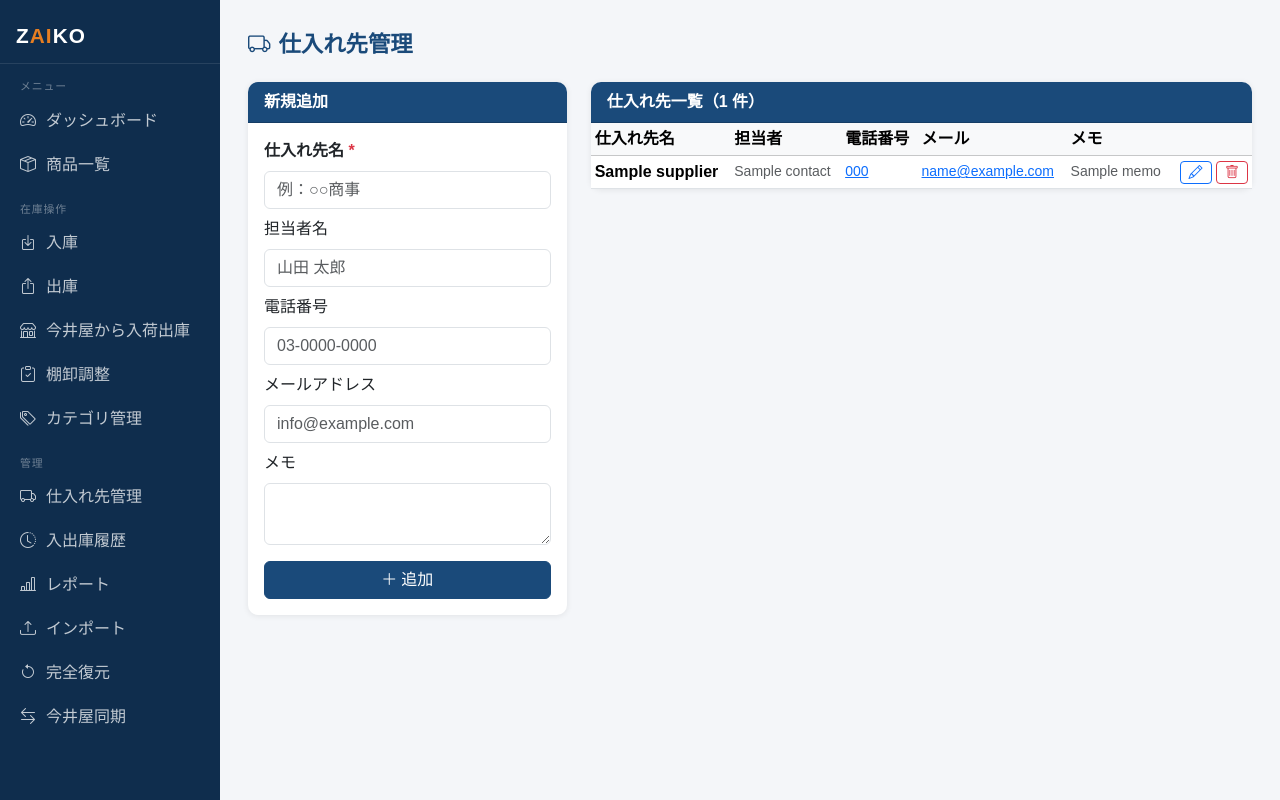
After one commit to kimai1/ZAIKO, a Flask app: template templates/suppliers.html in a window 1280 px wide. The commit adds this page. Run offline with Flask 3, Linux system fonts and the light colour scheme; the template is opened without the code that fills it: most values are stand-ins (such as "Sample title", 1, 10 or a date in 2020); parts of the project's set-up code (start-up, migrations or seed data) failed here and were passed over.

Commit message:
feat: 仕入れ先管理機能を追加（CRUD・入庫との連動）

```diff
--- a/app.py
+++ b/app.py
@@ -17,6 +17,7 @@ from core.database import (
     get_summary, get_report_data,
     import_imaiya_entries, get_synced_imaiya_ids,
     restore_from_backup,
+    get_suppliers, get_supplier, add_supplier, update_supplier, delete_supplier,
 )
 from export.csv_export import export_products_csv, export_logs_csv
 from export.excel_export import export_products_excel, export_logs_excel
@@ -159,6 +160,7 @@ def product_delete(pid):
 def stock_in_view():
     categories = get_categories()
     products = get_all_products()
+    suppliers = get_suppliers()
     if request.method == "POST":
         f = request.form
         try:
@@ -166,15 +168,25 @@ def stock_in_view():
             qty = int(f["quantity"])
             if qty <= 0:
                 raise ValueError("数量は1以上を入力してください")
-            after = stock_in(pid, qty, reason=f.get("reason", ""),
-                             operator=f.get("operator", ""))
+            sid = f.get("supplier_id")
+            supplier_id = int(sid) if sid else None
+            # 仕入れ先名をreasonに自動付与
+            reason = f.get("reason", "")
+            if supplier_id and not reason:
+                s = get_supplier(supplier_id)
+                if s:
+                    reason = s["name"] + "より入庫"
+            after = stock_in(pid, qty, reason=reason,
+                             operator=f.get("operator", ""),
+                             supplier_id=supplier_id)
             p = get_product(pid)
             flash(f"入庫完了：{p['name']} → 在庫 {after}{p['unit']}", "success")
             return redirect(url_for("stock_in_view"))
         except Exception as e:
             flash(f"エラー: {e}", "danger")
     return render_template("stock_move.html", move_type="in",
-                           products=products, categories=categories)
+                           products=products, categories=categories,
+                           suppliers=suppliers)
 
 
 @app.route("/stock/out", methods=["GET", "POST"])
@@ -487,6 +499,54 @@ def sync_imaiya():
     return render_template("sync_imaiya.html", products=products)
 
 
+# ─────────────────────────── 仕入れ先管理 ────────────────────────
+
+@app.route("/suppliers", methods=["GET", "POST"])
+def suppliers_view():
+    if request.method == "POST":
+        action = request.form.get("action")
+        if action == "add":
+            name = request.form.get("name", "").strip()
+            if not name:
+                flash("仕入れ先名を入力してください", "danger")
+            else:
+                add_supplier(
+                    name=name,
+                    contact=request.form.get("contact", "").strip(),
+                    phone=request.form.get("phone", "").strip(),
+                    email=request.form.get("email", "").strip(),
+                    memo=request.form.get("memo", "").strip(),
+                )
+                flash(f"「{name}」を追加しました", "success")
+        elif action == "delete":
+            sid = request.form.get("supplier_id")
+            if sid:
+                s = get_supplier(int(sid))
+                delete_supplier(int(sid))
+                flash(f"「{s['name'] if s else sid}」を削除しました", "success")
+        return redirect(url_for("suppliers_view"))
+    return render_template("suppliers.html", suppliers=get_suppliers())
+
+
+@app.route("/suppliers/<int:sid>/edit", methods=["GET", "POST"])
+def supplier_edit(sid):
+    s = get_supplier(sid)
+    if not s:
+        flash("仕入れ先が見つかりません", "danger")
+        return redirect(url_for("suppliers_view"))
+    if request.method == "POST":
+        update_supplier(sid,
+            name=request.form.get("name", "").strip(),
+            contact=request.form.get("contact", "").strip(),
+            phone=request.form.get("phone", "").strip(),
+            email=request.form.get("email", "").strip(),
+            memo=request.form.get("memo", "").strip(),
+        )
+        flash("仕入れ先情報を更新しました", "success")
+        return redirect(url_for("suppliers_view"))
+    return render_template("supplier_edit.html", supplier=s)
+
+
 # ─────────────────────────── 一括入庫（今井屋受け取り）─────────────
 
 @app.route("/receive", methods=["GET", "POST"])
--- a/templates/_nav_links.html
+++ b/templates/_nav_links.html
@@ -24,6 +24,9 @@
 </a>
 
 <div class="nav-section">管理</div>
+<a href="{{ url_for('suppliers_view') }}" class="nav-link {% if 'supplier' in (request.endpoint or '') %}active{% endif %}">
+  <i class="bi bi-truck"></i> 仕入れ先管理
+</a>
 <a href="{{ url_for('history') }}" class="nav-link {% if request.endpoint=='history' %}active{% endif %}">
   <i class="bi bi-clock-history"></i> 入出庫履歴
 </a>
--- /dev/null
+++ b/templates/suppliers.html
@@ -0,0 +1,106 @@
+{% extends "base.html" %}
+{% block title %}仕入れ先管理{% endblock %}
+
+{% block content %}
+<div class="page-title"><i class="bi bi-truck me-2"></i>仕入れ先管理</div>
+
+<div class="row g-4">
+  {# ── 追加フォーム ── #}
+  <div class="col-lg-4">
+    <div class="card">
+      <div class="card-header">新規追加</div>
+      <div class="card-body">
+        <form method="post">
+          <input type="hidden" name="action" value="add">
+          <div class="mb-2">
+            <label class="form-label fw-semibold">仕入れ先名 <span class="text-danger">*</span></label>
+            <input type="text" name="name" class="form-control" required placeholder="例：○○商事">
+          </div>
+          <div class="mb-2">
+            <label class="form-label">担当者名</label>
+            <input type="text" name="contact" class="form-control" placeholder="山田 太郎">
+          </div>
+          <div class="mb-2">
+            <label class="form-label">電話番号</label>
+            <input type="tel" name="phone" class="form-control" placeholder="03-0000-0000">
+          </div>
+          <div class="mb-2">
+            <label class="form-label">メールアドレス</label>
+            <input type="email" name="email" class="form-control" placeholder="info@example.com">
+          </div>
+          <div class="mb-3">
+            <label class="form-label">メモ</label>
+            <textarea name="memo" class="form-control" rows="2"></textarea>
+          </div>
+          <button type="submit" class="btn btn-primary w-100">
+            <i class="bi bi-plus-lg me-1"></i>追加
+          </button>
+        </form>
+      </div>
+    </div>
+  </div>
+
+  {# ── 一覧 ── #}
+  <div class="col-lg-8">
+    <div class="card">
+      <div class="card-header">仕入れ先一覧（{{ suppliers|length }} 件）</div>
+      <div class="card-body p-0">
+        {% if suppliers %}
+        <div class="table-responsive-wrap">
+          <table class="table table-sm table-hover mb-0 align-middle">
+            <thead class="table-light">
+              <tr>
+                <th>仕入れ先名</th>
+                <th>担当者</th>
+                <th>電話番号</th>
+                <th>メール</th>
+                <th>メモ</th>
+                <th></th>
+              </tr>
+            </thead>
+            <tbody>
+              {% for s in suppliers %}
+              <tr>
+                <td class="fw-semibold">{{ s.name }}</td>
+                <td class="text-muted small">{{ s.contact or '—' }}</td>
+                <td class="small">
+                  {% if s.phone %}
+                  <a href="tel:{{ s.phone }}">{{ s.phone }}</a>
+                  {% else %}—{% endif %}
+                </td>
+                <td class="small">
+                  {% if s.email %}
+                  <a href="mailto:{{ s.email }}">{{ s.email }}</a>
+                  {% else %}—{% endif %}
+                </td>
+                <td class="text-muted small">{{ s.memo or '' }}</td>
+                <td class="text-end" style="white-space:nowrap">
+                  <a href="{{ url_for('supplier_edit', sid=s.id) }}"
+                     class="btn btn-sm btn-outline-primary btn-xs py-0 px-2">
+                    <i class="bi bi-pencil"></i>
+                  </a>
+                  <form method="post" class="d-inline"
+                        onsubmit="return confirm('「{{ s.name }}」を削除しますか？')">
+                    <input type="hidden" name="action" value="delete">
+                    <input type="hidden" name="supplier_id" value="{{ s.id }}">
+                    <button class="btn btn-sm btn-outline-danger btn-xs py-0 px-2">
+                      <i class="bi bi-trash"></i>
+                    </button>
+                  </form>
+                </td>
+              </tr>
+              {% endfor %}
+            </tbody>
+          </table>
+        </div>
+        {% else %}
+        <p class="text-muted text-center py-5">
+          <i class="bi bi-truck fs-2 d-block mb-2"></i>
+          仕入れ先がまだ登録されていません
+        </p>
+        {% endif %}
+      </div>
+    </div>
+  </div>
+</div>
+{% endblock %}
```
Also changed, not shown: core/database.py (+74 -6 lines), templates/stock_move.html (+23 -3 lines), templates/supplier_edit.html (added, +46 -0 lines).
